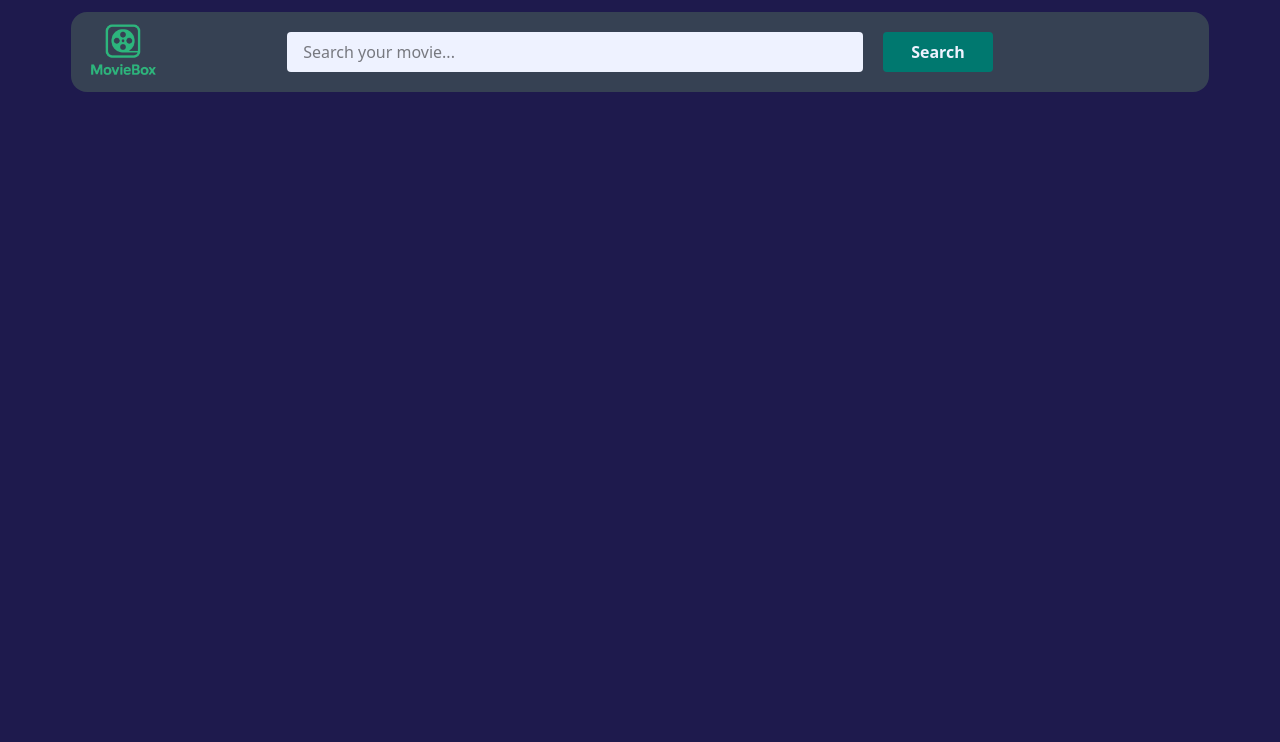
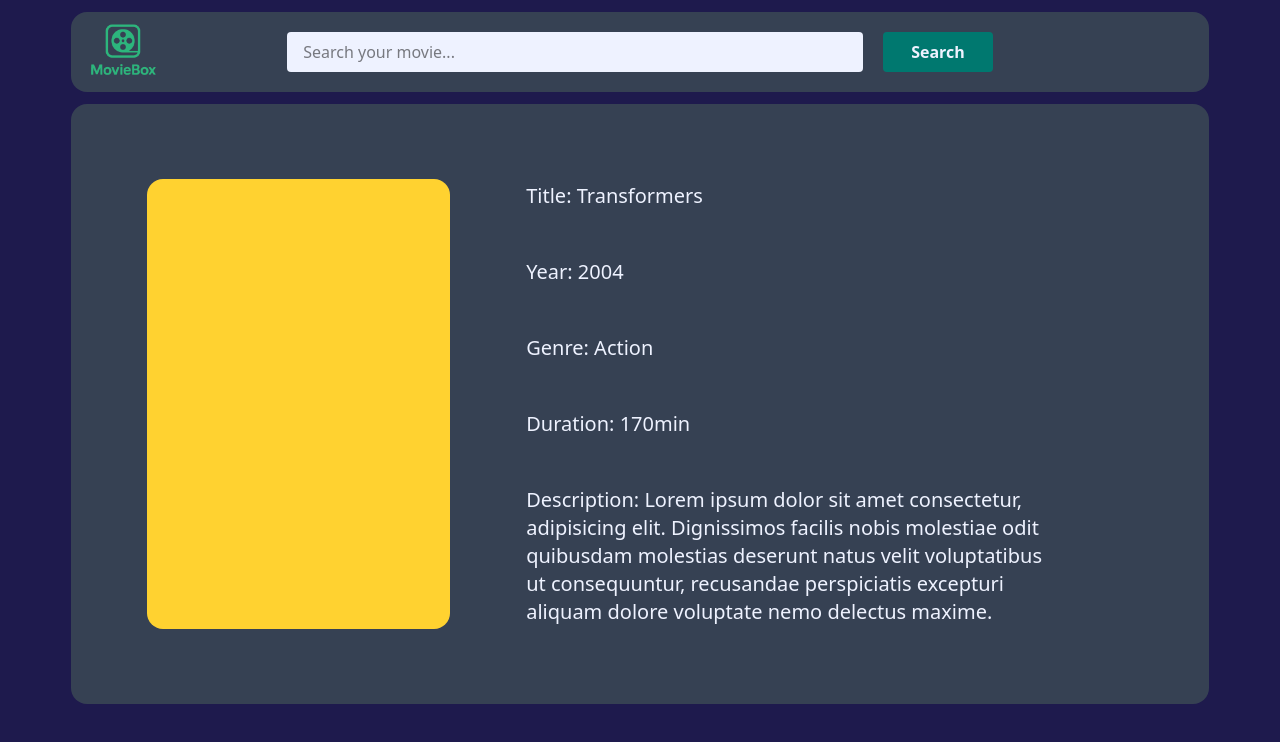
Before and after one commit to NikolaGedovic/MovieBox, a React (Vite) app: page / in a window 1280 px wide. Shown: the top 742 px of the page. Built offline with nearby package versions, Linux system fonts and the light colour scheme.

Commit message:
Creating a movie card. It will be the main container where i will be displaying the movie picture and info

```diff
--- a/src/App.tsx
+++ b/src/App.tsx
@@ -1,3 +1,4 @@
+import MovieCard from "./components/MovieCard";
 import Navbar from "./components/Navbar";
 
 function App() {
@@ -5,6 +6,7 @@
     <>
       <div className="bg-indigo-950 h-screen flex flex-col items-center">
         <Navbar />
+        <MovieCard />
       </div>
     </>
   );
--- /dev/null
+++ b/src/components/MovieCard.tsx
@@ -0,0 +1,21 @@
+export default function MovieCard() {
+  return (
+    <div className="h-9/12 rounded-2xl mt-3 w-8/9 bg-gray-700 grid grid-cols-10">
+      <div className="col-span-4 flex items-center justify-center">
+        <div className="bg-amber-300 h-9/12 w-8/12 rounded-2xl"></div>
+      </div>
+      <div className="col-span-6 flex items-baseline justify-center flex-col gap-12 pr-40 text-xl text-indigo-50">
+        <div>Title: Transformers</div>
+        <div>Year: 2004</div>
+        <div>Genre: Action</div>
+        <div>Duration: 170min</div>
+        <div>
+          Description: Lorem ipsum dolor sit amet consectetur, adipisicing elit.
+          Dignissimos facilis nobis molestiae odit quibusdam molestias deserunt
+          natus velit voluptatibus ut consequuntur, recusandae perspiciatis
+          excepturi aliquam dolore voluptate nemo delectus maxime.
+        </div>
+      </div>
+    </div>
+  );
+}
--- a/src/components/Search.tsx
+++ b/src/components/Search.tsx
@@ -6,7 +6,7 @@
         name="search"
         id="searchInput"
         placeholder="Search your movie..."
-        className="bg-indigo-50 px-4 w-xl mr-5 py-2 rounded"
+        className="bg-indigo-50 px-4 w-xl py-2 mr-5  rounded"
       />
       <button className="text-indigo-50 bg-teal-700 rounded px-7 py-2 font-bold hover:bg-teal-600 hover:cursor-pointer active:bg-teal-800">
         Search
```
